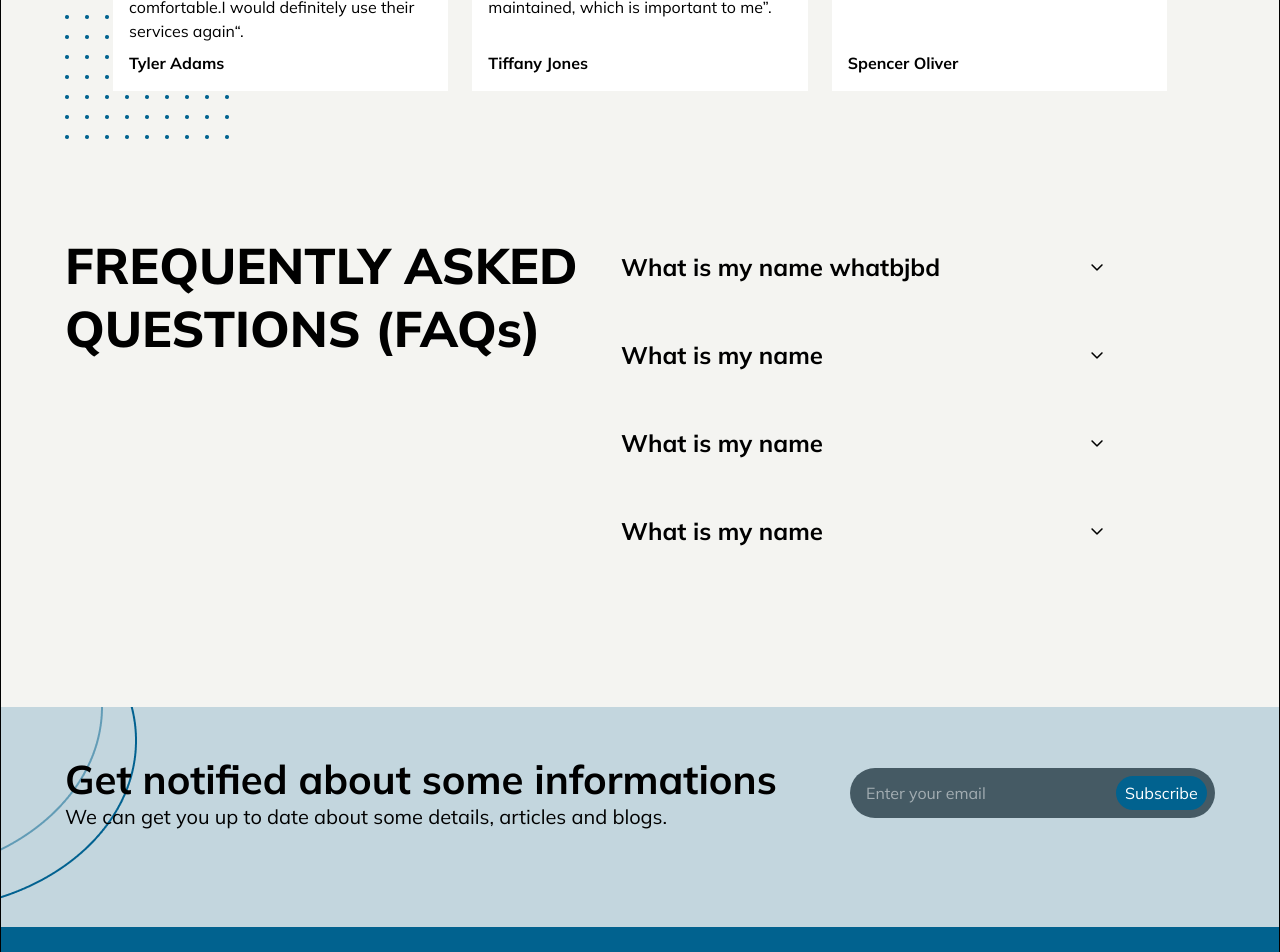
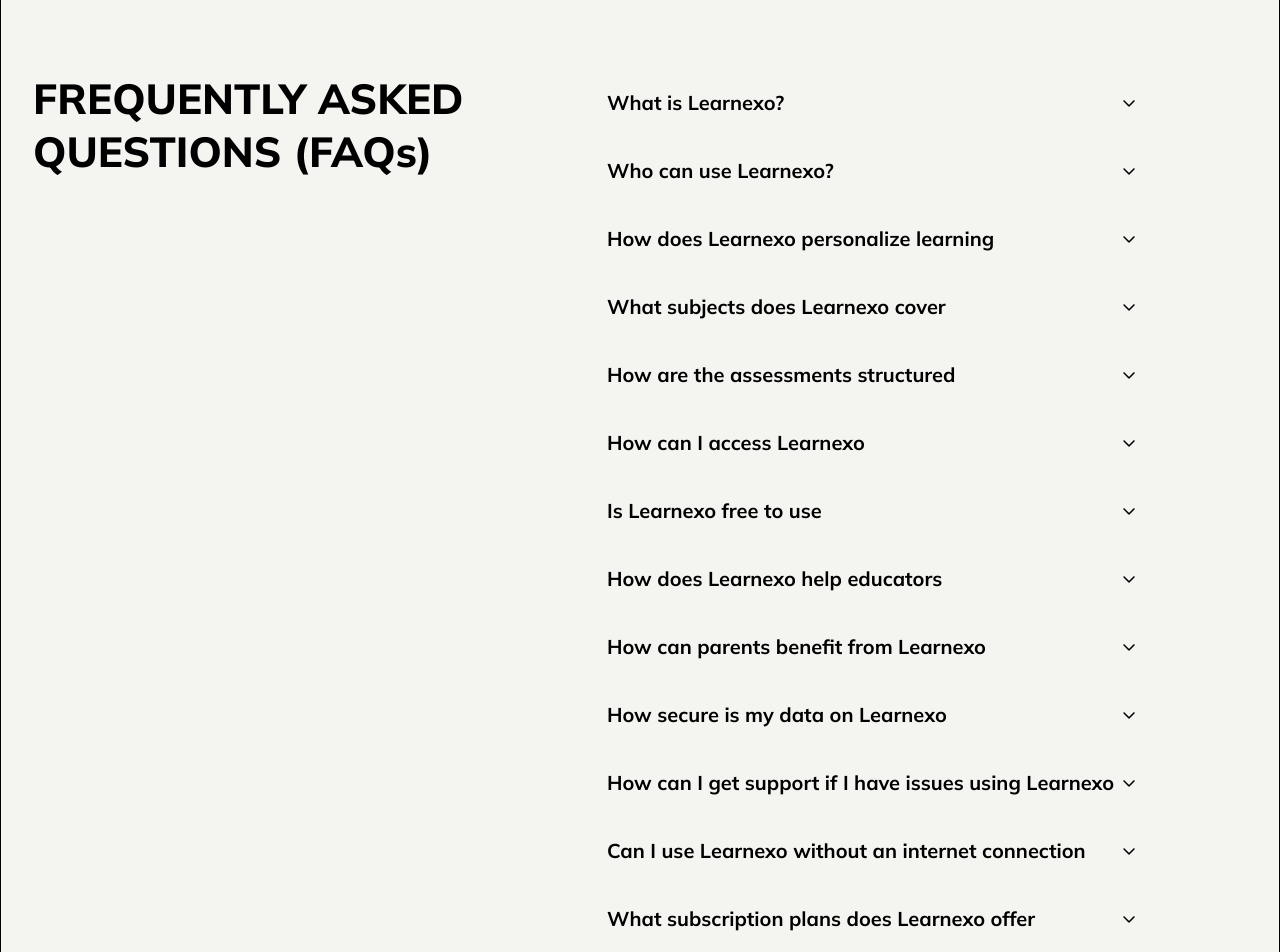
Before and after one commit to Ceejay-777/learNexo, a React (Vite) app: page / in a window 1280 px wide. Shown: the part 3560-4512 px from the top of the page. Built offline with nearby package versions, Linux system fonts and the light colour scheme.

Commit message:
Frequently asked questions

```diff
--- a/src/components/Accordion.jsx
+++ b/src/components/Accordion.jsx
@@ -17,7 +17,7 @@
           open && "bg-white"
         }`}
       >
-        <p className="text-sm sm:text-base md:text-lg lg:text-2xl font-bold">
+        <p className="text-xs sm:text-sm md:text-base lg:text-xl font-bold">
           {question}
         </p>
         <img
@@ -37,7 +37,7 @@
         }`}
         ref={answerRef}
       >
-        <div className="p-4 text-sm sm:text-base md:text-xl lg:text-2xl">
+        <div className="p-4 text-xs sm:text-sm md:text-base lg:text-xl">
           {answer}
         </div>
       </div>
--- a/src/components/Review.jsx
+++ b/src/components/Review.jsx
@@ -2,9 +2,9 @@
 
 const Review = ({ info, name }) => {
   return (
-    <div className="sm:w-1/3 bg-white p-4 flex flex-col justify-between text-xs sm:text-sm md:text-base">
+    <div className="sm:w-1/3 bg-white p-4 flex flex-col justify-between text-xs sm:text-sm ">
       <p className="mb-2">{info}</p>
-      <p className="font-bold leading-6">{name}</p>
+      <p className="font-bold leading-6">- {name}</p>
     </div>
   );
 };
--- a/src/sections/Reviews.jsx
+++ b/src/sections/Reviews.jsx
@@ -6,26 +6,26 @@
 const data = [
   {
     info: "“I recently had surgery and needed transportation to physical therapy, Learnexo made the whole process so much easier. The drivers were very patient and understanding, and the vehicles were well taken care of and comfortable.I would definitely use their services again“.",
-    name: "Tyler Adams",
+    name: "Tobi Abidemi",
   },
   {
     info: "“I've been using EMSAM for my dialysis appointments for several months now, and I couldn't be happier. The drivers are always friendly and make sure I get to my appointments on time and in comfort. The vehicles are clean and well-maintained, which is important to me”.",
-    name: "Tiffany Jones",
+    name: "Cynthia Okeke",
   },
   {
     info: "“I was so relieved to find EMSAM. My mother has difficulty getting around, and I was worried about her traveling to her doctor's appointments alone. The drivers are always on time, courteous, and helpful. I highly recommend them”.",
-    name: "Spencer Oliver",
+    name: "Jordan Okafor",
   },
 ];
 
 const Reviews = () => {
   return (
-    <section className="px-4 sm:px-8 md:px-16 py-6 md:py-12 pb-6 md:pb-12 lg:pb-24">
-      <h2 className="md:font-extrabold text-2xl md:text-4xl lg:text-[50px] font-bold w-full leading-tight mt-12 text-center mb-6 sm:mb-2">
+    <section className="px-4 sm:px-6 md:px-8 py-6 md:py-12 pb-6 md:pb-8 lg:pb-12">
+      <h2 className="md:font-extrabold text-xl md:text-3xl lg:text-[42px] font-bold w-full leading-tight text-center mb-6 sm:mb-2">
         CUSTOMERS&apos; REVIEW
       </h2>
 
-      <div className="relative p-6 sm:p-12 flex gap-6 mb-8  md:mb-16 flex-col sm:flex-row">
+      <div className="relative p-4 sm:p-8 flex gap-6 mb-8 md:mb-16 flex-col sm:flex-row">
         <img src={dots} alt="dots" className="absolute bottom-0 left-0 -z-10" />
         <img src={dots} alt="dots" className="absolute top-0 right-0 -z-10" />
 
@@ -34,19 +34,64 @@
         ))}
       </div>
 
-      <div className="flex flex-col justify-between py-8 pb-12 md:flex-row">
-        <h3 className="md:font-extrabold text-lg sm:text-2xl md:text-3xl lg:text-[50px] font-bold leading-tight max-w-[540px] mb-6">
+      <div className="flex flex-col justify-between py-8 md:flex-row">
+        <h3 className="md:font-extrabold text-center md:text-left text-base sm:text-xl md:text-2xl lg:text-[42px] font-bold leading-tight max-w-[540px] mb-6">
           FREQUENTLY ASKED QUESTIONS (FAQs)
         </h3>
 
-        <div className="flex flex-col gap-6 md:mr-12 lg:mr-24">
+        <div className="flex flex-col gap-2 md:mr-12 lg:mr-24">
           <Accordion
-            question="What is my name whatbjbd"
-            answer="Ceejay hwpofuwefvf ubwufbqub ubwuib ibwbqbueb- webuu uibweb ubwech ibibwqbc ibwibcobcib ibibwc ibiwbdcibiw ibwibcq ibiwbobqjo ibwo ibeicw ibwcic ciewbjdici ibeiie ibibdib"
+            question="What is Learnexo?"
+            answer="Learnexo is an AI-powered personalized learning platform designed to assess students' learning proficiency and provide tailored educational support. It helps students improve their understanding through adaptive assessments, personalized feedback, and targeted learning resources."
           />
-          <Accordion question="What is my name" answer="Ceejay" />
-          <Accordion question="What is my name" answer="Ceejay" />
-          <Accordion question="What is my name" answer="Ceejay" />
+          <Accordion
+            question="Who can use Learnexo?"
+            answer="Learnexo is designed for secondary school students, educators, and parents. It provides personalized tests and recommendations to help students strengthen their conceptual understanding in subjects like Mathematics, English, and Problem Solving, e.t.c."
+          />
+          <Accordion
+            question="How does Learnexo personalize learning"
+            answer="Learnexo uses AI to analyze students’ test performance, identifying their strengths and weaknesses. Based on this analysis, it recommends tailored learning resources and practice questions to help them improve."
+          />
+          <Accordion
+            question=" What subjects does Learnexo cover"
+            answer="Currently, Learnexo focuses on Mathematics, English, and Problem Solving. More subjects may be added in the future."
+          />
+          <Accordion
+            question=" How are the assessments structured"
+            answer="Learnexo assessments are multiple-choice tests designed to evaluate three key aspects: Conceptual Understanding: Testing knowledge of core concepts, Practical Application: Assessing how well students apply knowledge, Speed of Comprehension: Measuring how quickly students grasp new ideas."
+          />
+          <Accordion
+            question="How can I access Learnexo"
+            answer="Learnexo is accessible via a web platform or mobile app. Users can sign up, take assessments, and receive personalized recommendations."
+          />
+          <Accordion
+            question="Is Learnexo free to use"
+            answer="Learnexo offer both free and premium features. Basic assessments might be free, while advanced analytics, personalized tutoring, or premium content require a subscription."
+          />
+          <Accordion
+            question=" How does Learnexo help educators"
+            answer="Educators can use Learnexo to track students' progress, identify learning gaps, and customize their teaching methods based on AI-driven insights."
+          />
+          <Accordion
+            question="How can parents benefit from Learnexo"
+            answer="Parents can monitor their child’s academic performance, receive insights on strengths and weaknesses, and access personalized learning recommendations to support their child's education."
+          />
+          <Accordion
+            question="How secure is my data on Learnexo"
+            answer="Learnexo follows strict data security protocols to ensure users’ personal information and academic progress remain private and secure."
+          />
+          <Accordion
+            question="How can I get support if I have issues using Learnexo"
+            answer="If you encounter any issues, you can contact Learnexo’s support team via email or through the Help Center on the platform."
+          />
+          <Accordion
+            question=" Can I use Learnexo without an internet connection"
+            answer="Some features, like taking personalized tests, require an internet connection, but Learnexo offer offline access for downloaded learning materials."
+          />
+          <Accordion
+            question="What subscription plans does Learnexo offer"
+            answer="Learnexo offers three subscription plans to cater to different learning needs: Solo Plan – Designed for individual students who want personalized learning support. Family Plan – Ideal for families with multiple learners, allowing access for parents and children. School Plan – A comprehensive package for schools, enabling teachers to track student progress and manage learning resources for multiple students."
+          />
         </div>
       </div>
     </section>
```
